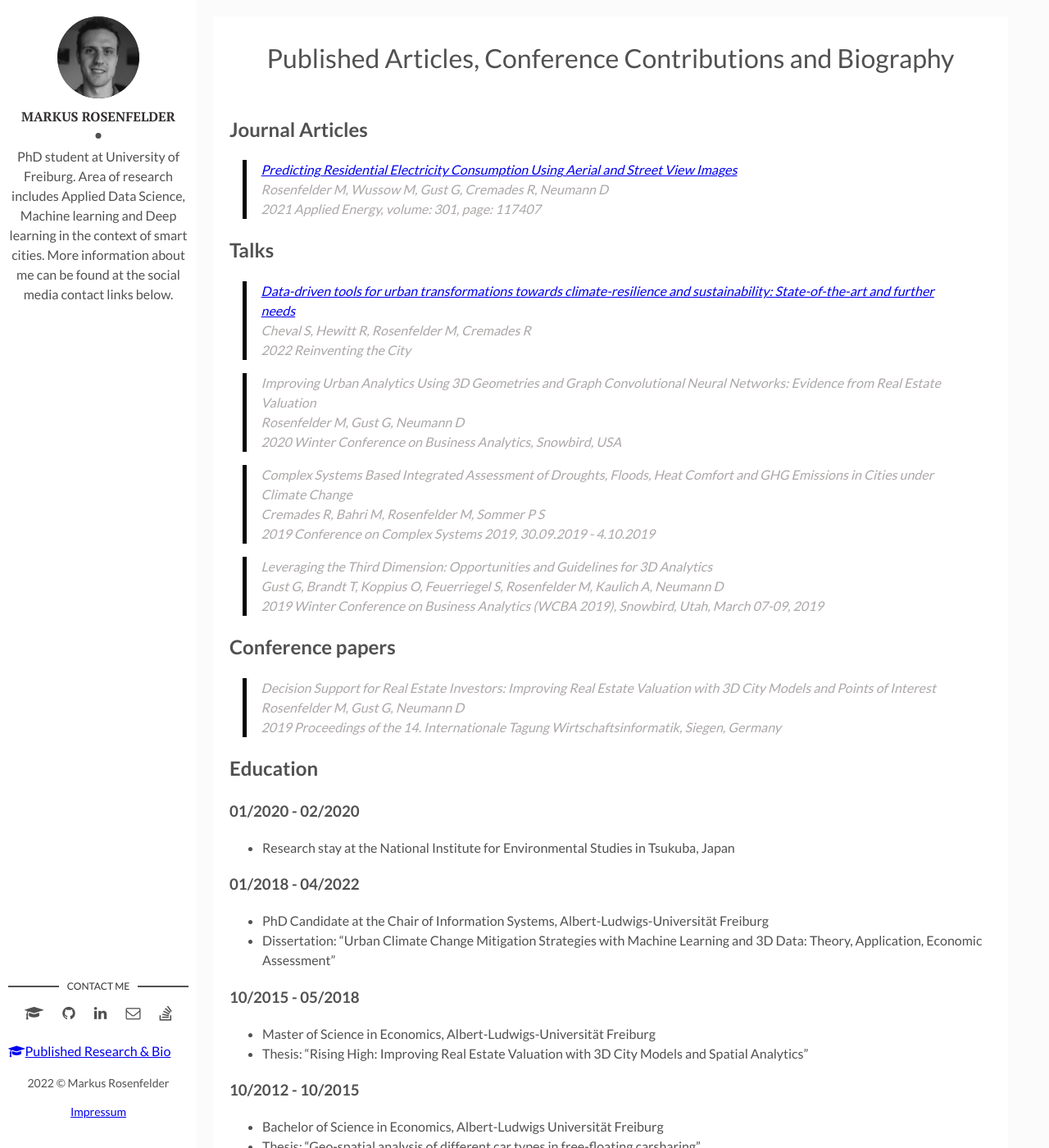
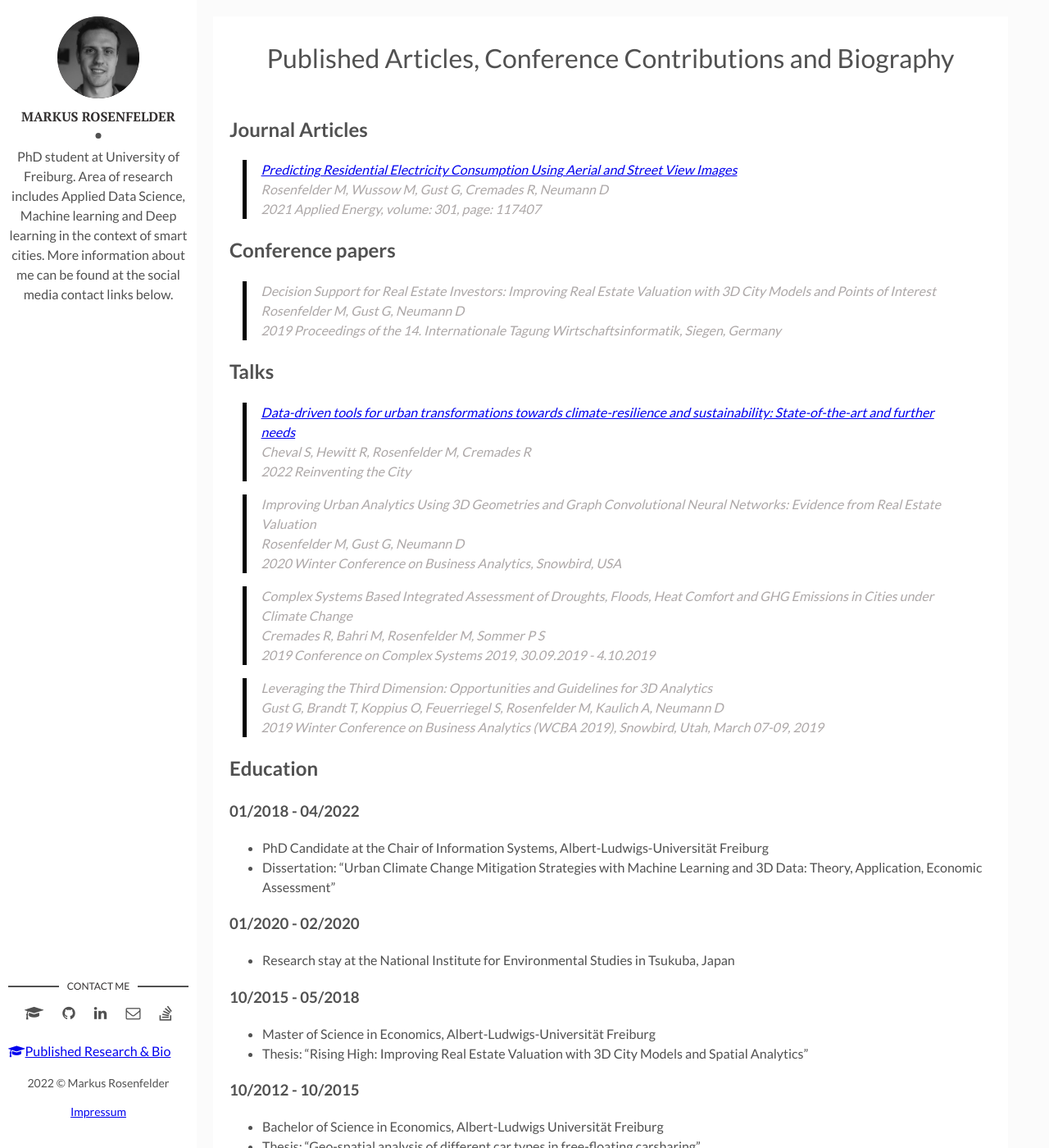
Before and after one commit to MarkusRosen/markusrosen.github.io, a Jekyll site: the page built from research/index.md, in a window 1280 px wide and 1400 px high. Shown: the whole window at 82% size. Built offline with Jekyll 4.4.1, drawn with Linux system fonts in a browser that asks for light colours; comment, search, counter and statistics services are not loaded; some of the changed lines change nothing that is shown.

Commit message:
minor edit

```diff
--- a/research/index.md
+++ b/research/index.md
@@ -7,6 +7,10 @@ permalink: /research/
 ## Journal Articles
 
 > [Predicting Residential Electricity Consumption Using Aerial and Street View Images](https://doi.org/10.1016/j.apenergy.2021.117407) <br> Rosenfelder M, Wussow M, Gust G, Cremades R, Neumann D <br> 2021 Applied Energy, volume: 301, page: 117407
+
+## Conference papers
+
+> Decision Support for Real Estate Investors: Improving Real Estate Valuation with 3D City Models and Points of Interest <br> Rosenfelder M, Gust G, Neumann D <br> 2019 Proceedings of the 14. Internationale Tagung Wirtschaftsinformatik, Siegen, Germany
 
 ## Talks
 
@@ -18,20 +22,16 @@ permalink: /research/
 
 > Leveraging the Third Dimension: Opportunities and Guidelines for 3D Analytics <br> Gust G, Brandt T, Koppius O, Feuerriegel S, Rosenfelder M, Kaulich A, Neumann D <br> 2019 Winter Conference on Business Analytics (WCBA 2019), Snowbird, Utah, March 07-09, 2019
 
-## Conference papers
-
-> Decision Support for Real Estate Investors: Improving Real Estate Valuation with 3D City Models and Points of Interest <br> Rosenfelder M, Gust G, Neumann D <br> 2019 Proceedings of the 14. Internationale Tagung Wirtschaftsinformatik, Siegen, Germany
-
 ## Education
-
-### 01/2020 - 02/2020
-
-- Research stay at the National Institute for Environmental Studies in Tsukuba, Japan
 
 ### 01/2018 - 04/2022
 
 - PhD Candidate at the Chair of Information Systems, Albert-Ludwigs-Universität Freiburg
 - Dissertation: "Urban Climate Change Mitigation Strategies with Machine Learning and 3D Data: Theory, Application, Economic Assessment"
+
+### 01/2020 - 02/2020
+
+- Research stay at the National Institute for Environmental Studies in Tsukuba, Japan
 
 ### 10/2015 - 05/2018
 
```
